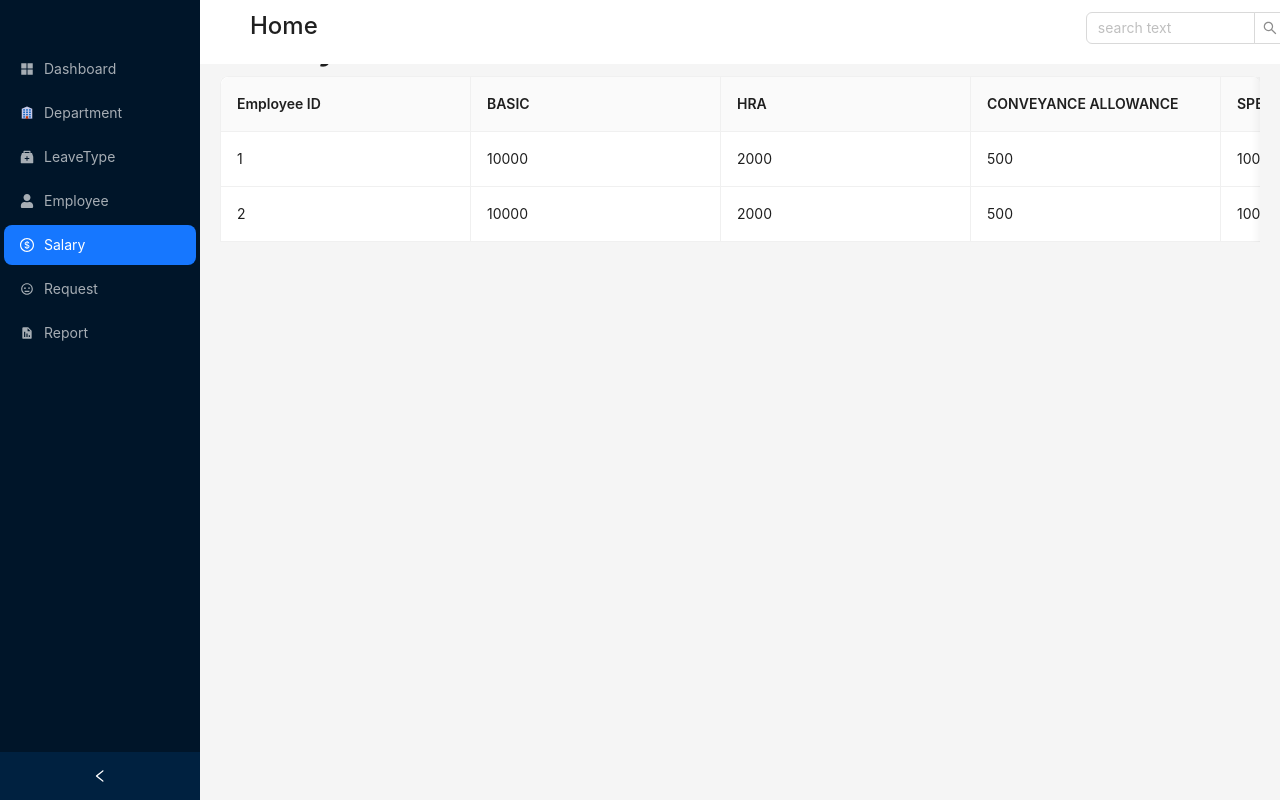
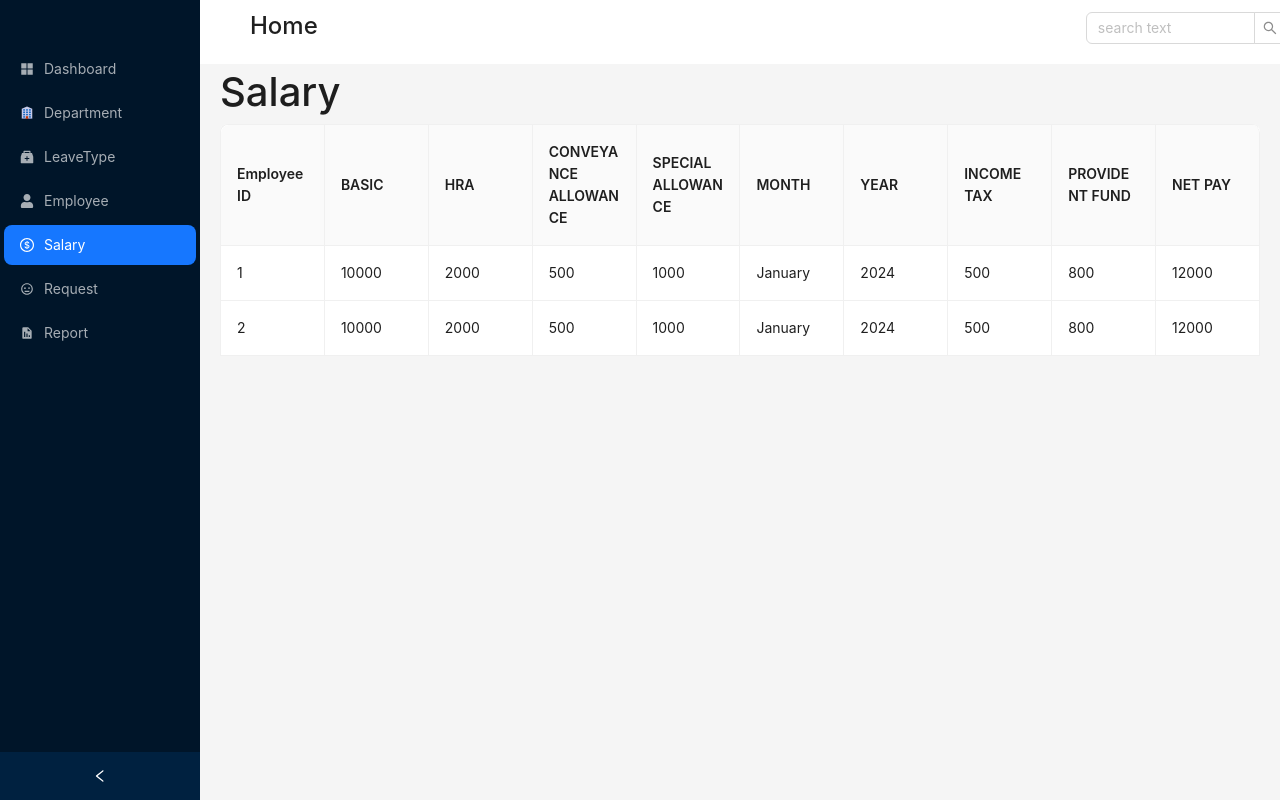
Before and after one commit to saijamii/employee-management, a React (Create React App) app: page /app/salary in a window 1280 px wide. Built offline with nearby package versions, Linux system fonts and the light colour scheme.

Commit message:
salary columns delete

```diff
--- a/src/Pages/Employee/Salary.js
+++ b/src/Pages/Employee/Salary.js
@@ -14,12 +14,8 @@ const Salary = () => {
       hra: "2000",
       conveyanceAllowance: "500",
       specialAllowance: "1000",
-      educationAllowance: "00",
-      professionalTax: "200",
-      medicalAllowance: "300",
       month: "January",
       year: "2024",
-      groupInsurance: "1000",
       incomeTax: "500",
       providentFund: "800",
       gross: "14000",
@@ -32,12 +28,8 @@ const Salary = () => {
       hra: "2000",
       conveyanceAllowance: "500",
       specialAllowance: "1000",
-      educationAllowance: "00",
-      professionalTax: "200",
-      medicalAllowance: "300",
       month: "January",
       year: "2024",
-      groupInsurance: "1000",
       incomeTax: "500",
       providentFund: "800",
       gross: "14000",
@@ -50,97 +42,58 @@ const Salary = () => {
       title: "Employee ID",
       dataIndex: "employeeId",
       key: "employeeId",
-      width: 250,
     },
     {
       title: "BASIC",
       dataIndex: "basic",
       key: "basic",
-      width: 250,
     },
     {
       title: "HRA",
       dataIndex: "hra",
       key: "hra",
-      width: 250,
     },
     {
       title: "CONVEYANCE ALLOWANCE",
       dataIndex: "conveyanceAllowance",
       key: "conveyanceAllowance",
-      width: 250,
     },
     {
       title: "SPECIAL ALLOWANCE",
       dataIndex: "specialAllowance",
       key: "specialAllowance",
-      width: 250,
-    },
-    {
-      title: "EDUCATION ALLOWANCE",
-      dataIndex: "educationAllowance",
-      key: "educationAllowance",
-      width: 250,
-    },
-    {
-      title: "PROFESSIONAL TAX",
-      dataIndex: "professionalTax",
-      key: "professionalTax",
-      width: 250,
-    },
-    {
-      title: "MEDICAL ALLOWANCE",
-      dataIndex: "medicalAllowance",
-      key: "medicalAllowance",
-      width: 250,
     },
     {
       title: "MONTH",
       dataIndex: "month",
       key: "month",
-      width: 250,
     },
     {
       title: "YEAR",
       dataIndex: "year",
       key: "year",
-      width: 250,
-    },
-    {
-      title: "GROUP INSURANCE",
-      dataIndex: "groupInsurance",
-      key: "groupInsurance",
-      width: 250,
     },
     {
       title: "INCOME TAX",
       dataIndex: "incomeTax",
       key: "incomeTax",
-      width: 250,
     },
     {
       title: "PROVIDENT FUND",
       dataIndex: "providentFund",
       key: "providentFund",
-      width: 250,
     },
-    {
-      title: "GROSS",
-      dataIndex: "gross",
-      key: "gross",
-      width: 250,
-    },
+
     {
       title: "NET PAY",
       dataIndex: "netPay",
       key: "netPay",
-      width: 250,
     },
   ];
 
   return (
     <div>
-      <Row>
+      <Row style={{marginTop:'6vh'}}>
         <h1>Salary</h1>
       </Row>
 
@@ -151,7 +104,6 @@ const Salary = () => {
             columns={columns}
             bordered
             pagination={false}
-            scroll={{ y: "80vh", x: "180vh" }}
             sortDirections={["ascend", "descend" || "descend", "ascend"]}
             sticky={true}
           />
```
